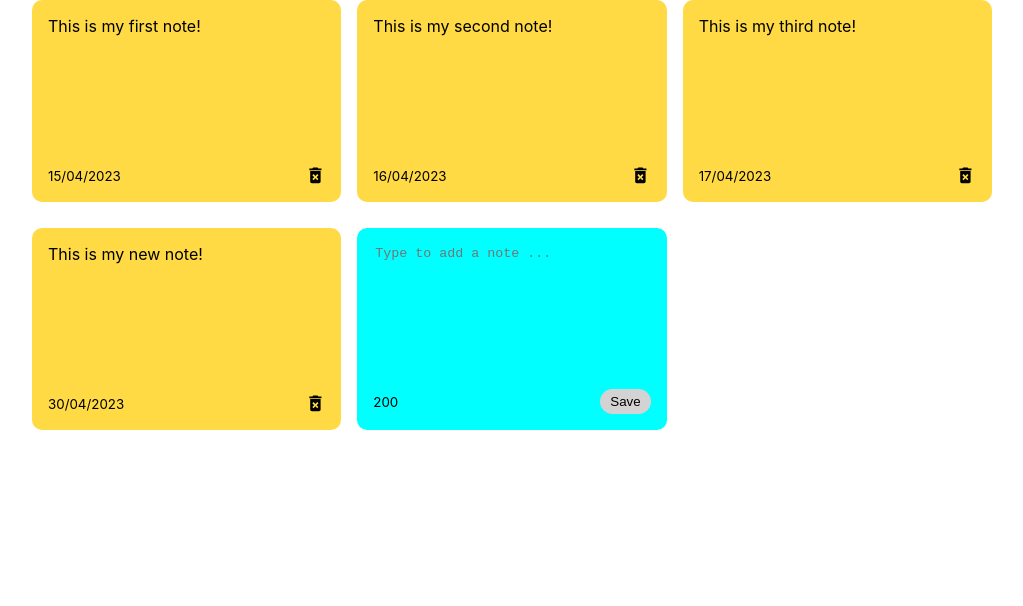
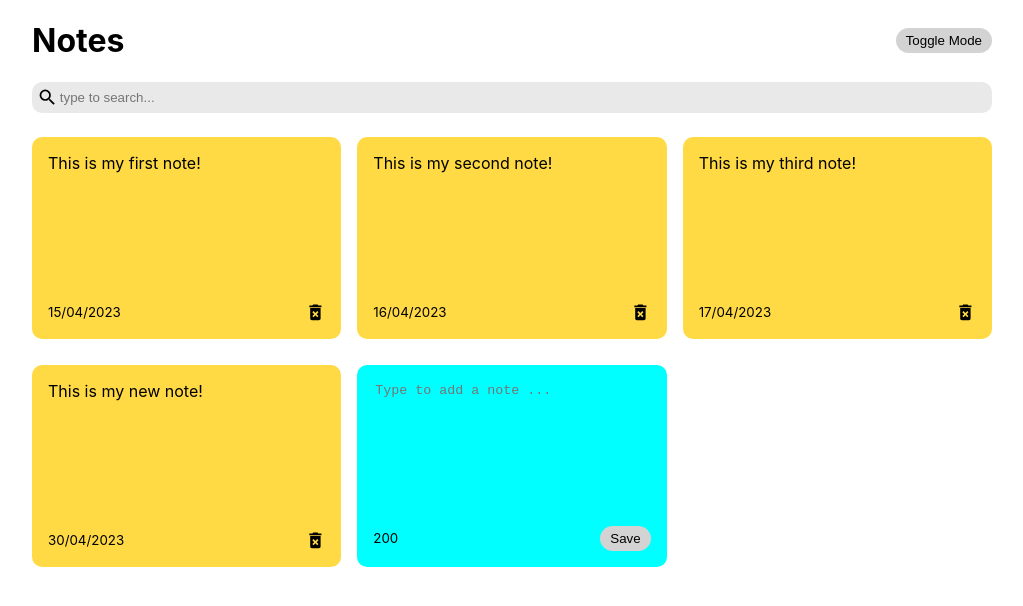
Before and after one commit to nabeff/note-app, a React (Create React App) app: page / in a window 1280 px wide. Shown: the top 606 px of the page, without its empty margins (128-1151 px from the left). Built offline with nearby package versions, Linux system fonts and the light colour scheme.

Commit message:
searhc for a note and enable toggle mode

```diff
--- a/src/App.js
+++ b/src/App.js
@@ -1,6 +1,8 @@
-import { useState } from "react";
+import { useEffect, useState } from "react";
 import { nanoid } from "nanoid";
 import NotesList from "./components/NoteList";
+import Search from "./components/Search";
+import Header from "./components/Header";
 
 const App = () => {
   const [notes, setNotes] = useState([
@@ -26,6 +28,14 @@
     },
   ]);
 
+  const [searchText, setSearchText] = useState("");
+
+  const [darkMode, setdarkMode] = useState(false);
+
+  useEffect(() => {
+    localStorage.setItem("react-notes-app-data", JSON.stringify(notes));
+  }, [notes]);
+
   const addNote = (text) => {
     const date = new Date();
     const newNote = {
@@ -43,12 +53,18 @@
   };
 
   return (
-    <div className="container">
-      <NotesList
-        notes={notes}
-        handleAddNote={addNote}
-        handleDeleteNote={deleteNote}
-      />
+    <div className={`${darkMode && "dark-mode"}`}>
+      <div className="container">
+        <Header handleToggleDarkMode={setdarkMode} />
+        <Search handleSearchNote={setSearchText} />
+        <NotesList
+          notes={notes.filter((note) =>
+            note.text.toLowerCase().includes(searchText)
+          )}
+          handleAddNote={addNote}
+          handleDeleteNote={deleteNote}
+        />
+      </div>
     </div>
   );
 };
--- /dev/null
+++ b/src/components/Header.js
@@ -0,0 +1,19 @@
+import React from "react";
+
+const Header = ({ handleToggleDarkMode }) => {
+  return (
+    <div className="header">
+      <h1>Notes</h1>
+      <button
+        onClick={() =>
+          handleToggleDarkMode((previousDarkMode) => !previousDarkMode)
+        }
+        className="save"
+      >
+        Toggle Mode
+      </button>
+    </div>
+  );
+};
+
+export default Header;
--- /dev/null
+++ b/src/components/Search.js
@@ -0,0 +1,17 @@
+import React from "react";
+import { MdSearch } from "react-icons/md";
+
+const Search = ({ handleSearchNote }) => {
+  return (
+    <div className="search">
+      <MdSearch className="search-icons" size="1.3em" />
+      <input
+        onChange={(event) => handleSearchNote(event.target.value)}
+        type="text"
+        placeholder="type to search..."
+      />
+    </div>
+  );
+};
+
+export default Search;
--- a/src/index.css
+++ b/src/index.css
@@ -18,6 +18,7 @@
   margin-left: auto;
   padding-right: 15px;
   padding-left: 15px;
+  min-height: 100vh;
 }
 
 .notes-list{
@@ -73,3 +74,34 @@
 .delete-icon{
   cursor: pointer;
 }
+
+.search{
+  display: flex;
+  align-items: center;
+  background-color: rgb(233, 233, 233);
+  border-radius: 10px;
+  padding: 5px;
+  margin-bottom: 1.5rem;
+}
+
+.search input{
+  border: none;
+  background-color: rgb(233, 233, 233);
+}
+
+.search input:focus{
+  outline: none;
+}
+
+.header{
+  display: flex;
+  align-items: center;
+  justify-content: space-between;
+}
+
+.dark-mode{
+  background-color: black;
+}
+.dark-mode h1{
+  color: white;
+}
```
